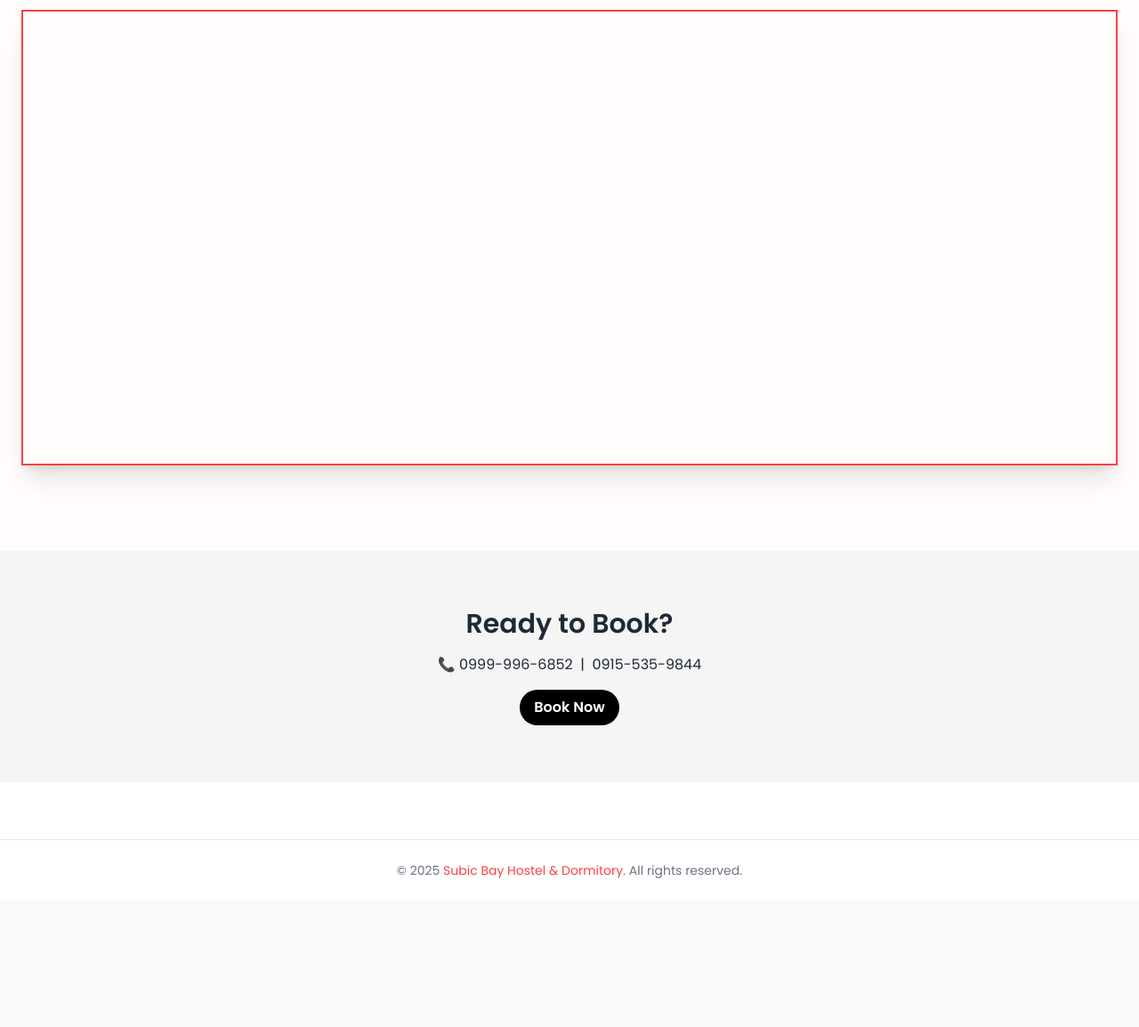
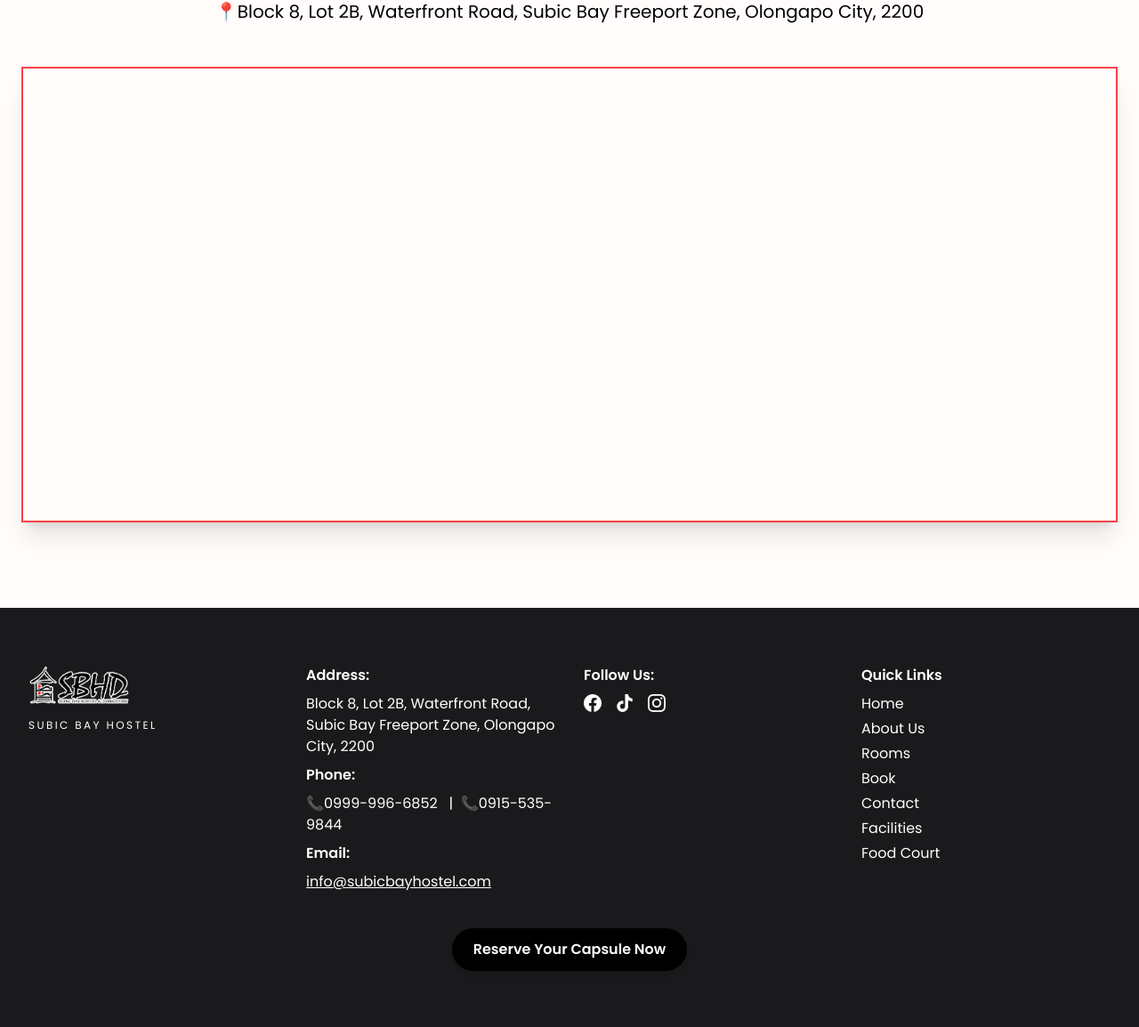
Before and after one commit to Jomzzzzz/Benefic-C, a PHP site: page /contact.php in a window 1280 px wide. Shown: the part 1361-2515 px from the top of the page at 89% size. Before the commit the page ends 2348 px from the top, so only its background shows below. Run offline with PHP 8.4, Linux system fonts and the light colour scheme; some libraries are stand-ins or nearby versions.

Commit message:
Update contact.php

```diff
--- a/contact.php
+++ b/contact.php
@@ -22,7 +22,7 @@
 
 <!-- Hero Section -->
 <section
-  class="relative py-32 text-center bg-[url('assets/images/contact.jpg')] bg-center bg-cover bg-no-repeat"
+  class="relative py-40 text-center bg-[url('assets/images/contact-bg.jpg')] bg-center bg-cover bg-no-repeat"
   data-aos="fade-down"
 >
   <!-- Overlay -->
@@ -114,16 +114,7 @@
   </div>
 </section>
 
-<!-- Call to Action -->
-<section class="py-16 bg-[#F5F5F5] text-center" data-aos="fade-up">
-  <div class="max-w-xl mx-auto px-4">
-    <h3 class="text-2xl md:text-3xl font-semibold mb-4">Ready to Book?</h3>
-    <p class="mb-4">📞 0999-996-6852 &nbsp;|&nbsp; 0915-535-9844</p>
-    <a href="book.php" class="inline-block text-white bg-[black] hover:bg-[black] hover:text-white px-4 py-2 rounded-full font-semibold transition-transform hover:scale-125">
-      <?= $text['book_now'] ?>
-    </a>
-  </div>
-</section>
+<?php include('includes/cta.php'); ?>
 
 <!-- Alpine.js -->
 <script defer src="https://cdn.jsdelivr.net/npm/alpinejs@3.x.x/dist/cdn.min.js"></script>
```
